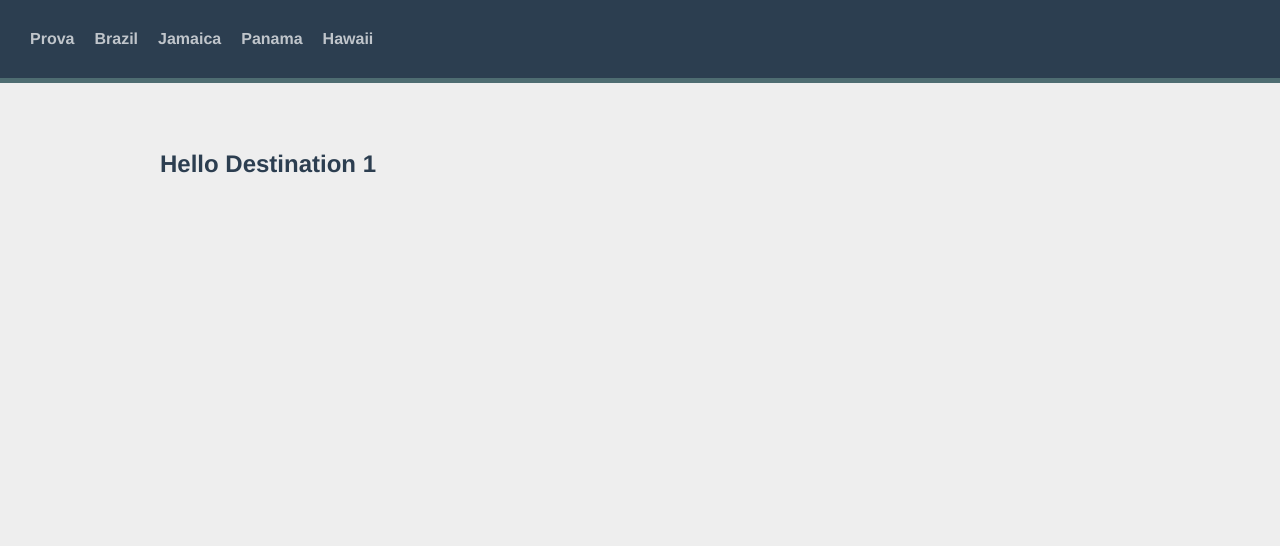
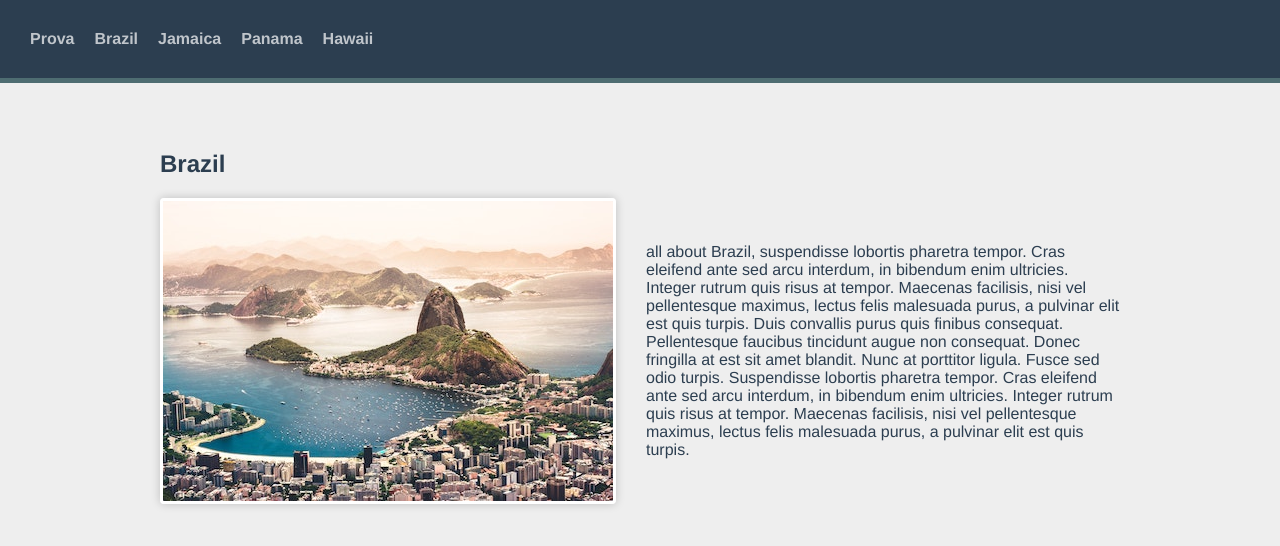
Before and after one commit to LorisBasile/Vue3_TravelApp, a Vue app: page /destination/1 in a window 1280 px wide. Shown: the top 546 px of the page. Built offline with nearby package versions, Linux system fonts and the light colour scheme.

Commit message:
inserimeto del dettaglio pagina

```diff
--- a/src/components/TheNavigation.vue
+++ b/src/components/TheNavigation.vue
@@ -13,5 +13,4 @@
             color: rgb(0, 229, 255);
             border-bottom: 2px solid rgb(89, 0, 255) ;
         }
-
     </style>
--- a/src/views/DestinationShow.vue
+++ b/src/views/DestinationShow.vue
@@ -1,5 +1,23 @@
 <template>
-    <div>
-        <h2>Hello Destination {{ $route.params.id }}</h2>
-    </div>
+    <section class="destination">
+        <h1>{{ destination.name }}</h1>
+        <div class="destination-details">
+            <img :src="`/images/${destination.image}`" :alt="destination.name">
+            <p>{{ destination.description }}</p>
+        </div>
+    </section>
 </template>
+
+<script>
+    import sourceData from '@/data.json'
+    export default{
+        computed:{
+            destinationId(){
+                return parseInt(this.$route.params.id)
+            },
+            destination(){
+                return sourceData.destinations.find(destination => destination.id === this.destinationId)
+            }
+        },
+    }
+</script>
```
